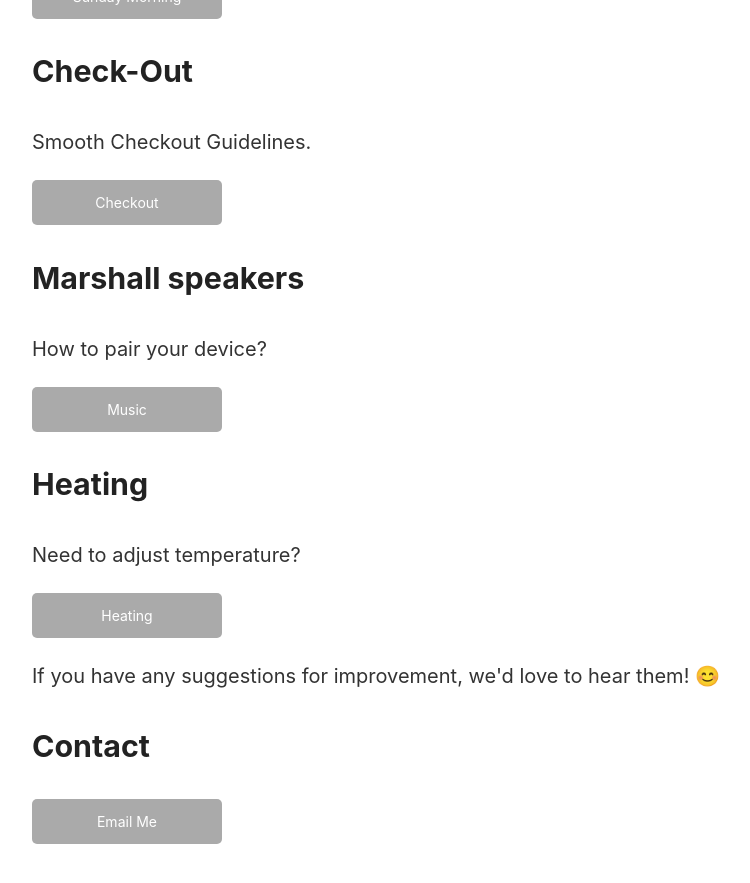
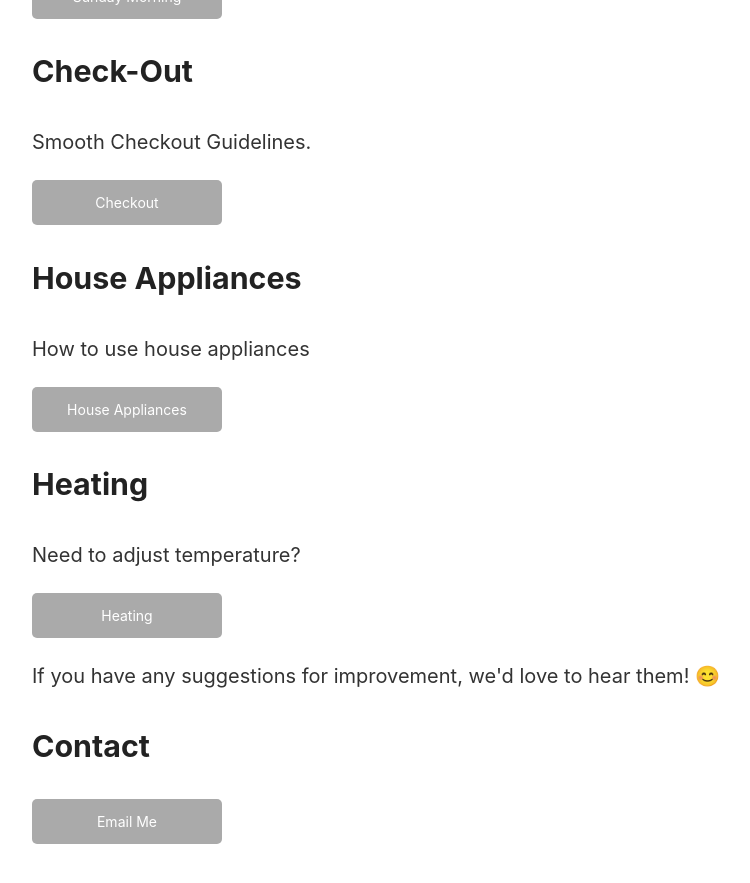
Before and after one commit to PhilAlain/tac, a Jekyll site: the page index.html, which Jekyll copies as it is, in a window 1280 px wide and 900 px high, scrolled down 2361 px. Shown: the top 883 px of the window, without its empty margins (128-878 px from the left). Built offline with Jekyll 4.4.1, drawn with Linux system fonts in a browser that asks for light colours.

Commit message:
Update index.html

```diff
--- a/index.html
+++ b/index.html
@@ -61,9 +61,9 @@
         <p>Smooth Checkout Guidelines.</p>
         <a href="https://philalain.github.io/tac/checkout" class="button">Checkout</a>
 
-        <h2>Marshall speakers</h2>
-        <p>How to pair your device?</p>
-        <a href="https://philalain.github.io/tac/music" class="button">Music</a>
+        <h2>House Appliances</h2>
+        <p>How to use house appliances</p>
+        <a href="https://philalain.github.io/tac/house_manual" class="button">House Appliances</a>
 
         <h2>Heating</h2>
         <p>Need to adjust temperature?</p>
```
